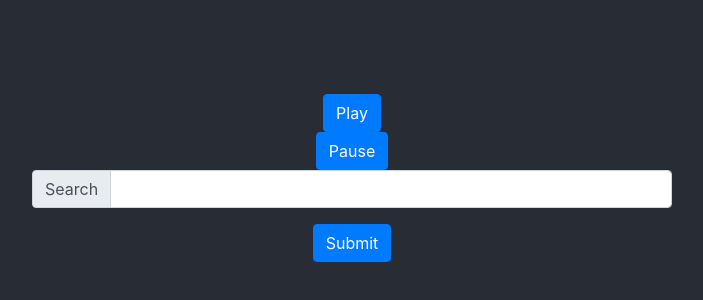
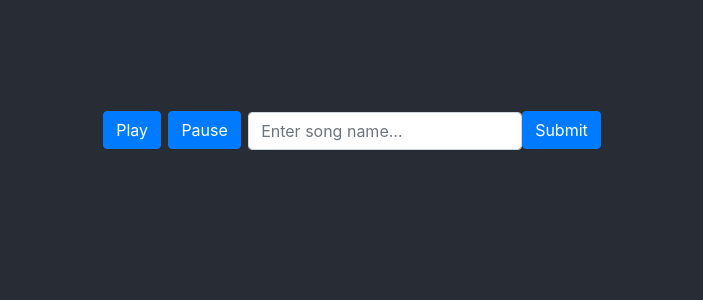
Before and after one commit to minsu3/Spotify-Player, a React (Create React App) app: page / in a window 1280 px wide. Shown: the part 222-522 px from the top of the page, without its empty margins (288-991 px from the left). Built offline with nearby package versions, Linux system fonts and the light colour scheme.

Commit message:
form input saves text

```diff
--- a/src/App.css
+++ b/src/App.css
@@ -16,7 +16,8 @@
 .App-header {
   background-color: #282c34;
   min-height: 100vh;
-  display: flex;
+  /* display: flex; */
+  line-height: 700px;
   flex-direction: column;
   align-items: center;
   justify-content: center;
@@ -36,3 +37,8 @@
     transform: rotate(360deg);
   }
 }
+
+/* .submit {
+  display: flex;
+  float: right;
+} */
--- a/src/App.js
+++ b/src/App.js
@@ -1,48 +1,54 @@
-import React from 'react';
+import React, { useState } from 'react';
 import './App.css';
 import InputGroup from 'react-bootstrap/InputGroup'
 import FormControl from "react-bootstrap/FormControl";
 import Button from 'react-bootstrap/Button'
+import Form from "react-bootstrap/Form";
 
 function App() {
-
+  const [value, setValue] = useState([{
+    text: ''
+  }])
   const play = () => {
     console.log('play.  Attempting to connect to backend; you should see something print after this')
-    fetch('/ping').then(console.log);
+    fetch('/play').then(console.log);
   }
 
   const pause = () => {
     console.log("pause");
   }
 
-  const search = () => {
-    console.log("searching...")
+  const handleSubmit = event => {
+    event.preventDefault()
+    console.log(value)
   }
 
   return (
     <div className="App">
-      <header className="App-header">
+      <div className="App-header">
         <Button variant="primary" onClick={() => play()}>
           Play
         </Button>{" "}
         <Button variant="primary" onClick={() => pause()}>
           Pause
         </Button>{" "}
-        <InputGroup className="mb-3" style={{ width: "50%" }}>
-          <InputGroup.Prepend>
-            <InputGroup.Text id="inputGroup-sizing-default">
-              Search
-            </InputGroup.Text>
-          </InputGroup.Prepend>
+        <Form
+          style={{ display: "inline-block" }}
+          onSubmit={(e) => handleSubmit(e)}
+        >
           <FormControl
             aria-label="Default"
             aria-describedby="inputGroup-sizing-default"
+            type="text"
+            placeholder="Enter song name..."
+            // value={value}
+            onChange={(e) => setValue(e.target.value)}
           />
-        </InputGroup>
-        <Button type="submit" onClick={() => search()}>
-          Submit
-        </Button>{" "}
-      </header>
+        </Form>
+          <Button type="submit" className="submit" onClick={(event) => handleSubmit(event)}>
+            Submit
+          </Button>{" "}
+      </div>
     </div>
   );
 }
```
Also changed, not shown: src/server/server.js (+11 -2 lines).
